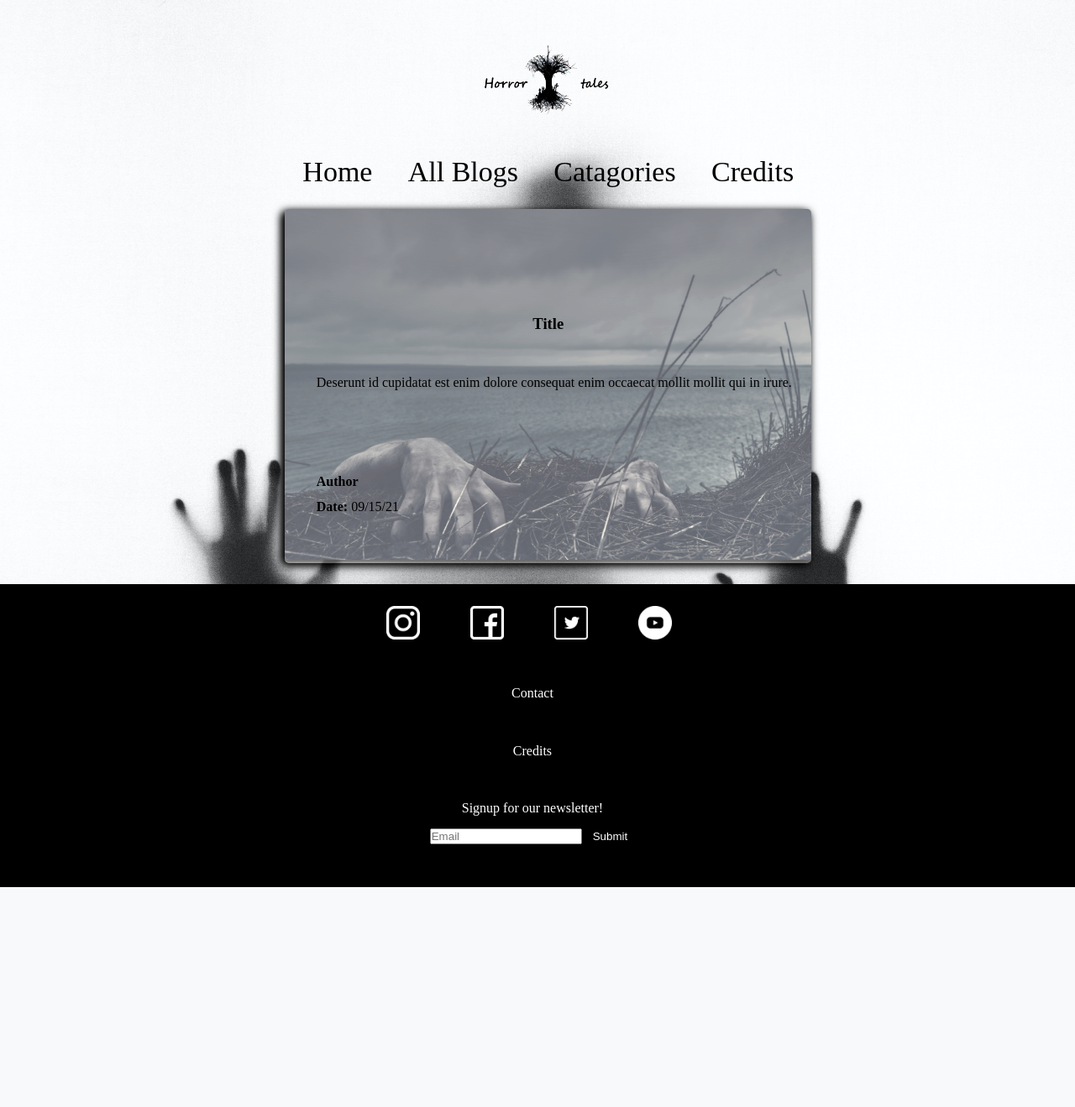
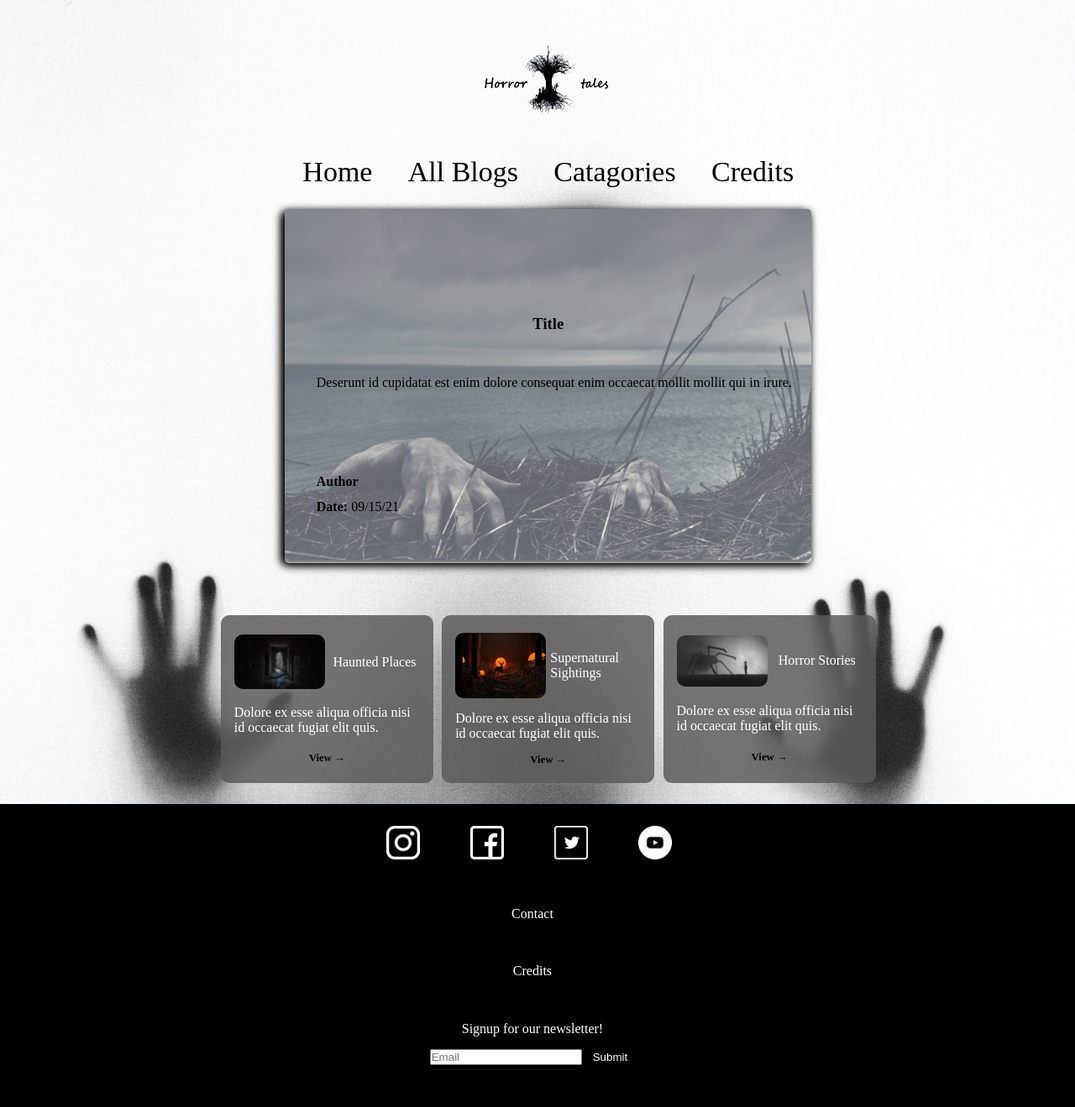
Before and after one commit to ericmullally/blogDemo, a Django app: page /blogs/ in a window 1280 px wide. Shown: the whole page at 84% size. Before the commit the page ends 1057 px from the top, so only its background shows below. Run offline with Django 4.2, Linux system fonts and the light colour scheme.

Commit message:
all blog design complete

```diff
--- a/blogs/static/CSS/allBlogs.css
+++ b/blogs/static/CSS/allBlogs.css
@@ -66,3 +66,47 @@
     padding-left: 6%;
     z-index: 2;
 }
+
+.thumb-img{
+    width: 100%;
+    border-radius: 10px;
+}
+
+.explore-more{
+    display: flex;
+    margin-top: 5%;
+    width: 63%;
+    margin: 5% auto 0% auto;
+    color: white;
+    height: 25vh;
+    justify-content: space-around;
+}
+
+.explore-div{
+    display: grid;
+    grid-gap: 5px;
+    align-items: center;
+    height: 100%;
+    grid-template-columns: 1fr 1fr;
+    justify-items: center;
+    width: 32%;
+    background-color: rgba(92, 89, 89, 0.83);
+    padding: 2%;
+    border-radius: 10px;
+}
+
+.explore-div p{
+    grid-column: 1 / span 2;
+}
+
+.explore-div a,
+.explore-div a:active,
+.explore-div a:visited{
+    color: black;
+    grid-column: 1 / span 2;
+    width: 100%;
+    text-align: center;
+    text-decoration: none;
+    font-size: 1vw;
+    font-weight: bold;
+}
--- a/blogs/templates/allBlogs.html
+++ b/blogs/templates/allBlogs.html
@@ -20,13 +20,22 @@
    </div>
    <section class="explore-more">
       <div class="explore-div">
-
+         <img class="thumb-img" src={%static "IMGS/thumbs/gwendal-cottin-j85t8FTaCcE-unsplash.jpg"%}/>
+         <span>Haunted Places</span>
+         <p>Dolore ex esse aliqua officia nisi id occaecat fugiat elit quis.</p>
+         <a href="/blogs">View &rarr;</a>
       </div>
       <div class="explore-div">
-
+         <img class="thumb-img" src={%static "IMGS/thumbs/omk-6DhD3VYd9q8-unsplash.jpg"%}/>
+         <span>Supernatural Sightings</span>
+         <p>Dolore ex esse aliqua officia nisi id occaecat fugiat elit quis.</p>
+         <a href="/blogs">View &rarr;</a>
       </div>
       <div class="explore-div">
-
+         <img class="thumb-img" src={%static "IMGS/thumbs/vadim-bogulov-9kbNYzo1XtQ-unsplash.jpg"%}/>
+         <span>Horror Stories</span>
+         <p>Dolore ex esse aliqua officia nisi id occaecat fugiat elit quis.</p>
+         <a href="/blogs">View &rarr;</a>
       </div>
    </section>
 </div>
```
Also changed, not shown: blogExapmle/static/IMGS/thumbs/gwendal-cottin-j85t8FTaCcE-unsplash.jpg (added), blogExapmle/static/IMGS/thumbs/omk-6DhD3VYd9q8-unsplash.jpg (added), blogExapmle/static/IMGS/thumbs/vadim-bogulov-9kbNYzo1XtQ-unsplash.jpg (added).
